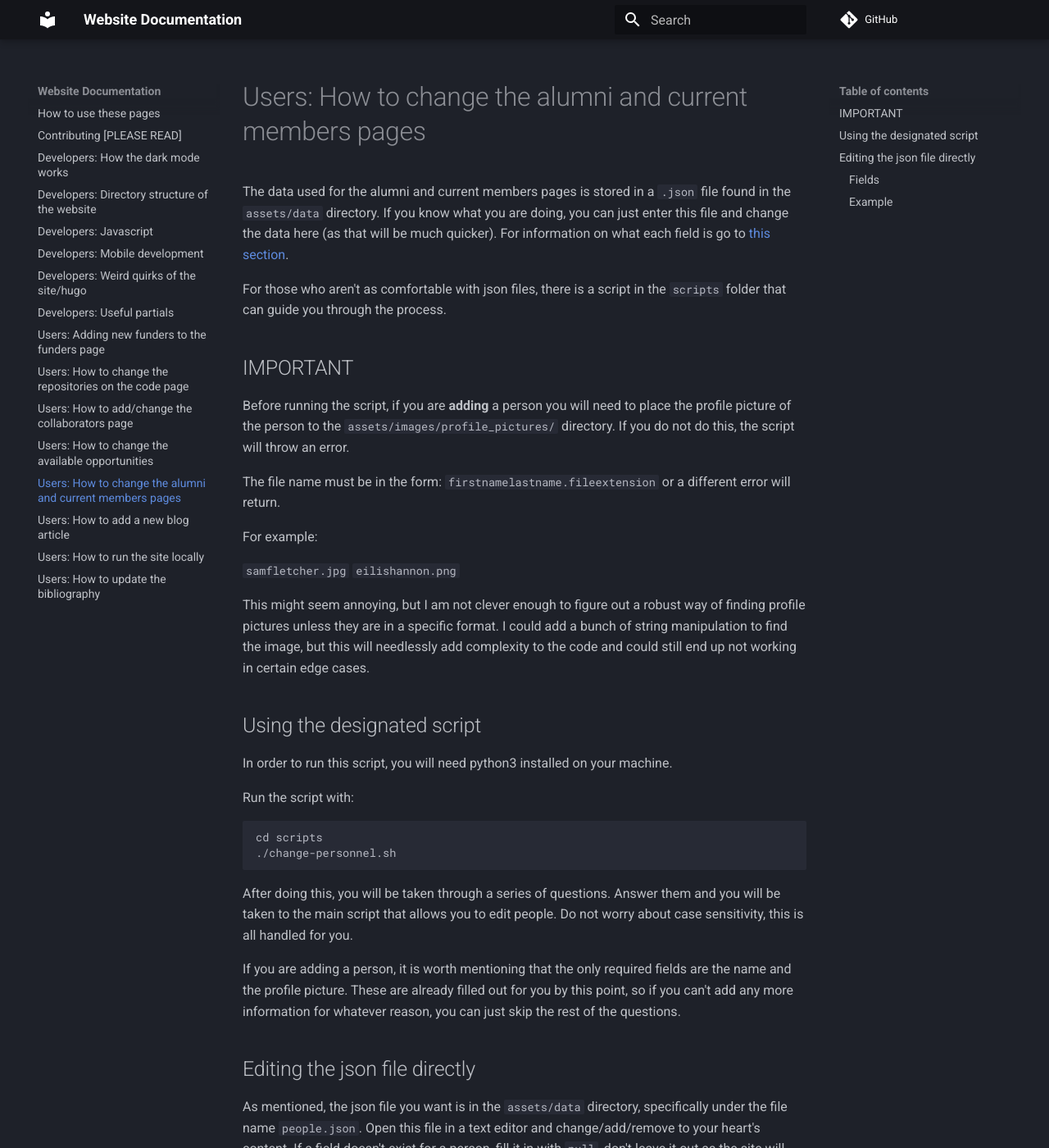
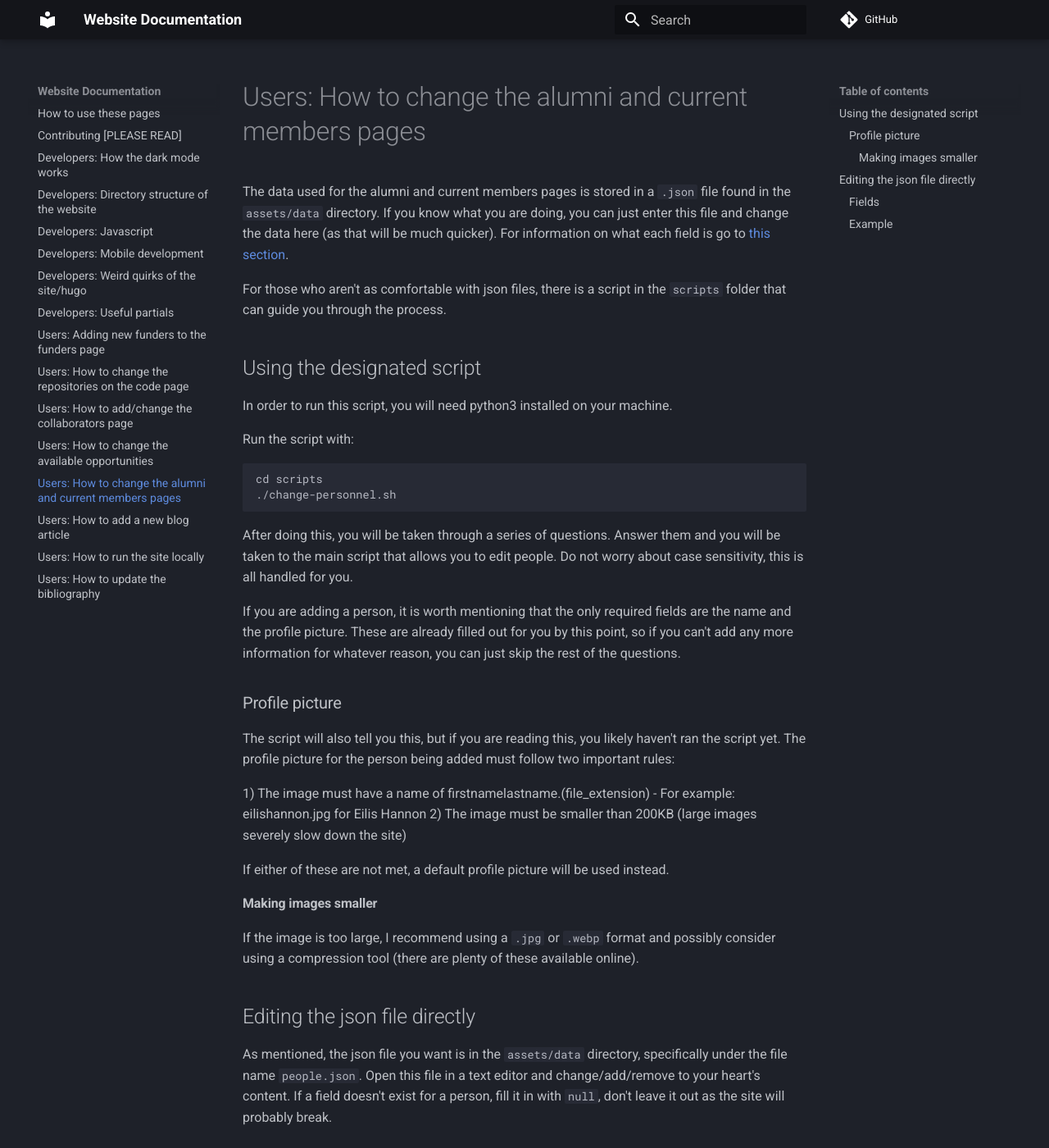
Before and after one commit to EpigeneticsExeter/EpigenomicsLabWeb, an MkDocs documentation site: the page built from documentation/docs/Users-changing-personnel.md, in a window 1280 px wide and 1400 px high. Shown: the whole window at 82% size. Built offline with MkDocs 1.6.1 and Material for MkDocs 9.7.7, drawn with Linux system fonts in a browser that asks for light colours; comment, search, counter and statistics services are not loaded; some of the changed text lies outside the part shown.

Commit message:
feat: Use default profile when picture is missing (#118)
* feat: use default profile if profile doesn't exist

* feat: add proper error message

* feat: add example usage (Rhian Swarbrick)

* refactor: move default profile picture to correct directory

Yes it is a svg, but it makes more sense to go next to the other people

* refactor: consistency with blog pages

Find images via name field only

* refactor: profile picture is not required

* fix: update scripts to work with default profile picture

* feat: add better error message if python is not found

* feat: add colours to error messages

* fix: correct index

Removing "image" means "alumni" is now the 2nd element of the
dictionary. As such it was being skipped over.

* feat: update logging

* feat: use realpaths (looks nicer in logging)

* feat: make info blue coloured

* feat: only display picture logging if adding people

* feat: ensure that correct input is given for change type

* style: add section headers

* feat: ensure name is given

* style: improve legibility

Heredocs are great, but goddamn the inability to indent them makes for
some real ugly lookin code ay?

* docs: update to reflect changes

* feat: add exit if picture is too large.

I can see people just moving past this if they don't care. But it really
is critical, so I'm enforcing the change.

* docs: reintroduce advice for getting smaller images

* docs(typo): spell recommend correctly

```diff
--- a/documentation/docs/Users-changing-personnel.md
+++ b/documentation/docs/Users-changing-personnel.md
@@ -8,27 +8,6 @@ quicker). For information on what each field is go to
 
 For those who aren't as comfortable with json files, there is a script in the
 `scripts` folder that can guide you through the process.
-
-## IMPORTANT
-
-Before running the script, if you are **adding** a person you will need to
-place the profile picture of the person to the
-`assets/images/profile_pictures/` directory. If you do not do this, the script
-will throw an error.
-
-The file name must be in the form:
-`firstnamelastname.fileextension` or a different error will return.
-
-For example:
-
-`samfletcher.jpg`
-`eilishannon.png`
-
-This might seem annoying, but I am not clever enough to figure out a robust way
-of finding profile pictures unless they are in a specific format. I could add
-a bunch of string manipulation to find the image, but this will needlessly add
-complexity to the code and could still end up not working in certain edge
-cases.
 
 ## Using the designated script
 
@@ -50,6 +29,25 @@ fields are the name and the profile picture. These are already filled out for
 you by this point, so if you can't add any more information for whatever
 reason, you can just skip the rest of the questions.
 
+### Profile picture
+
+The script will also tell you this, but if you are reading this, you likely
+haven't ran the script yet. The profile picture for the person being added
+must follow two important rules:
+
+1) The image must have a name of firstnamelastname.(file_extension)
+    - For example: eilishannon.jpg for Eilis Hannon
+2) The image must be smaller than 200KB (large images severely slow down the
+    site)
+
+If either of these are not met, a default profile picture will be used instead.
+
+#### Making images smaller
+
+If the image is too large, I recommend using a `.jpg` or `.webp` format and
+possibly consider using a compression tool (there are plenty of these
+available online).
+
 ## Editing the json file directly
 
 As mentioned, the json file you want is in the `assets/data` directory,
@@ -63,8 +61,6 @@ break.
 Below is a quick definition of each field:
 
 - name: The name that appears on the person's card
-- image: The image that appears on the person's card (relative to the
-    `assets/images/profile_pictures/` directory)
 - alumni: Put `true` to put the person on the alumni page, `false` to put them
     on the current members page
 - position: Options are currently (case sensitive):
```
Also changed, not shown: other parts of documentation/docs/Users-changing-personnel.md (+0 -1 lines), documentation/docs/Developers-mobile-development.md (+1 -1 lines), documentation/docs/Users-update-bibliography.md (+1 -1 lines), assets/images/profile_pictures/default-profile.svg (renamed from assets/svgs/default-profile.svg), 5 other files.
